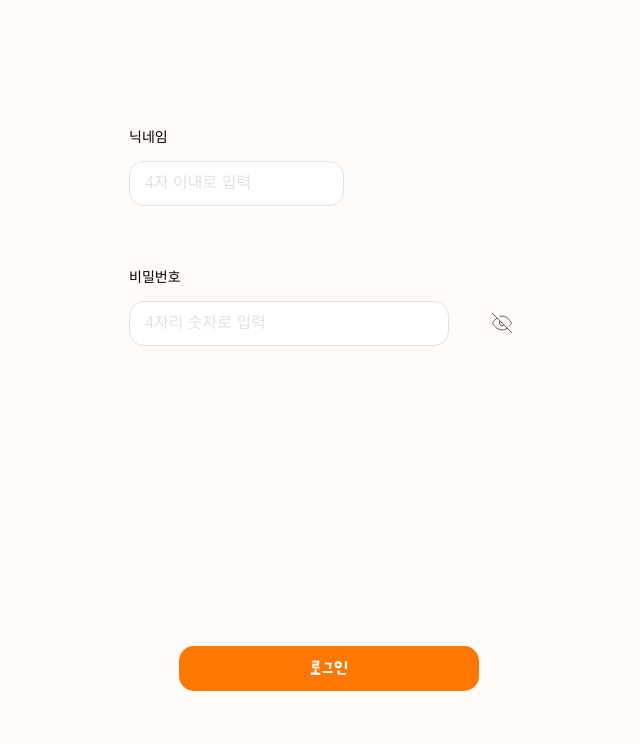
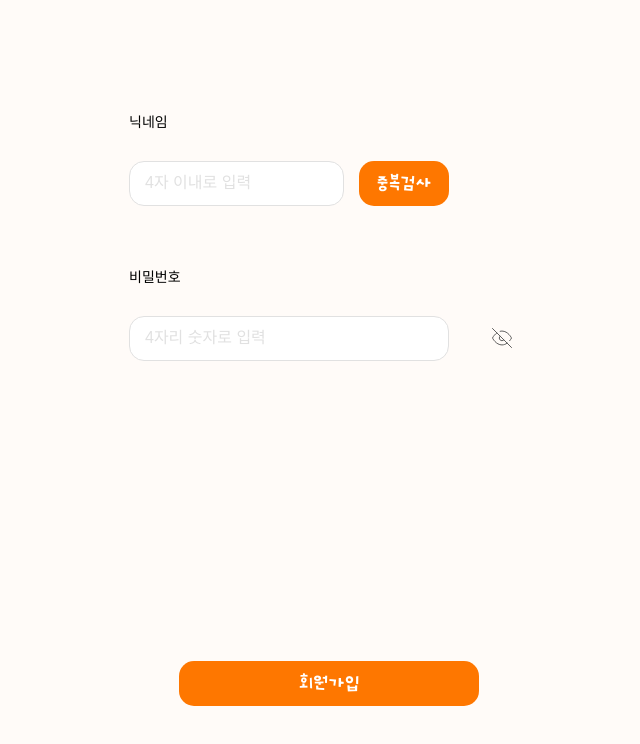
Before and after one commit to Ureca3rd-FE/moong-FE, a React (Vite) app: page /signup in a window 1280 px wide. Shown: the top 744 px of the page, without its empty margins (311-951 px from the left). Built offline with nearby package versions, Linux system fonts and the light colour scheme; a web font is replaced by a local one.

Commit message:
[feat] 회원가입 UI 중복검사버튼 추가

```diff
--- a/src/pages/Singup.tsx
+++ b/src/pages/Singup.tsx
@@ -17,6 +17,7 @@ const Signup = () => {
       <div className="login_container">
         <div className="login_field">
           <label className="login_label">닉네임</label>
+          <div className = "login_input-row">
           <TextField
             type="text"
             size="medium"
@@ -24,6 +25,8 @@ const Signup = () => {
             value={username}
             onChange={(e) => setUsername(e.target.value)}
           />
+          <Button type="small">중복검사</Button>
+          </div>
         </div>
 
         <div className="login_field">
@@ -50,7 +53,7 @@ const Signup = () => {
         </div>
 
         <div className="login_button">
-          <Button type="large">로그인</Button>
+          <Button type="large">회원가입</Button>
         </div>
       </div>
     </div>
--- a/src/style/pages/Login/login.scss
+++ b/src/style/pages/Login/login.scss
@@ -7,7 +7,7 @@
   display: flex;
   align-items: center;
   justify-content: center;
-  padding: 0 33px;
+  padding: 0 28px;
 
   &_container {
     width: 100%;
@@ -30,7 +30,18 @@
   &_label {
     @include text-style($text-pretendard-14);
     color: $color-black;
-    //margin-bottom: 15px;
+    margin-bottom: 15px;
+  }
+
+  &_input-row {
+    display: flex;
+    align-items: center;
+    gap: 15px;
+
+    .textfield-large {
+      flex: 1;
+      min-width: 0;
+    }
   }
 
   &_password-wrapper {
```
